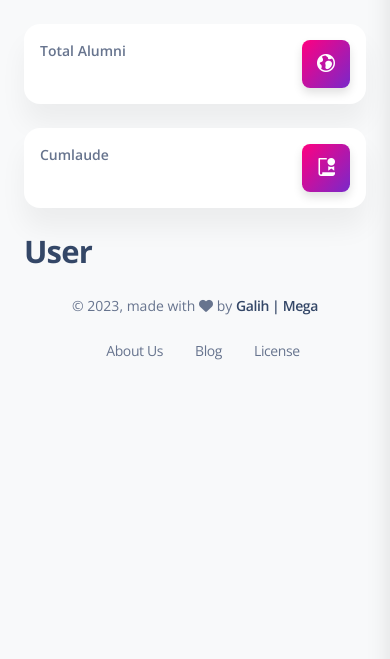
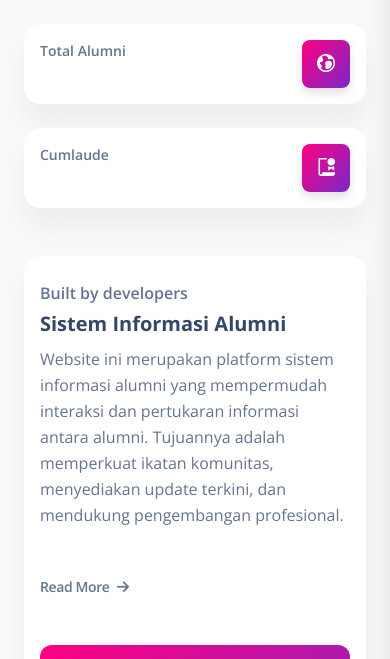
Before and after one commit to adams099/Sistem-Informasi-Alumni, a CodeIgniter 4 app: template app/Views/user/index.php in a window 390 px wide. Shown: the part 70-729 px from the top of the page. Run offline with PHP 8.4 and a stand-in for CodeIgniter, Linux system fonts and the light colour scheme; the template is opened without the code that fills it, so the values that code supplies are empty; some libraries are stand-ins or nearby versions; grey boxes are pictures that could not be loaded.

Commit message:
update dashboard user, placeholder form update profile or biodata

```diff
--- a/app/Views/user/index.php
+++ b/app/Views/user/index.php
@@ -45,7 +45,52 @@
                 </div>
             </div>
         </div>
+    </div>
 
-        <h1>User</h1>
+    <div class="row mt-4">
+        <div class="col-lg-7 mb-lg-0 mb-4">
+            <div class="card">
+                <div class="card-body p-3">
+                    <div class="row">
+                        <div class="col-lg-6">
+                            <div class="d-flex flex-column h-100">
+                                <p class="mb-1 pt-2 text-bold">Built by developers</p>
+                                <h5 class="font-weight-bolder">Sistem Informasi Alumni</h5>
+                                <p class="mb-5">Website ini merupakan platform sistem informasi alumni yang mempermudah interaksi dan pertukaran informasi antara alumni. Tujuannya adalah memperkuat ikatan komunitas, menyediakan update terkini, dan mendukung pengembangan profesional.</p>
+                                <a class="text-body text-sm font-weight-bold mb-0 icon-move-right mt-auto" href="#">
+                                    Read More
+                                    <i class="fas fa-arrow-right text-sm ms-1" aria-hidden="true"></i>
+                                </a>
+                            </div>
+                        </div>
+                        <div class="col-lg-5 ms-auto text-center mt-5 mt-lg-0">
+                            <div class="bg-gradient-primary border-radius-lg h-100">
+                                <img src="<?= base_url(); ?>../assets/img/shapes/waves-white.svg" class="position-absolute h-100 w-50 top-0 d-lg-block d-none" alt="waves">
+                                <div class="position-relative d-flex align-items-center justify-content-center h-100">
+                                    <img class="w-100 position-relative z-index-2 pt-4" src="<?= base_url(); ?>../assets/img/logopoltek.png" alt="rocket">
+                                </div>
+                            </div>
+                        </div>
+                    </div>
+                </div>
+            </div>
+        </div>
+        <div class="col-lg-5">
+            <div class="card h-100 p-3">
+                <div class="overflow-hidden position-relative border-radius-lg bg-cover h-100" style="background-image: url('<?= base_url(); ?>../assets/img/ivancik.jpg');">
+                    <span class="mask bg-gradient-dark"></span>
+                    <div class="card-body position-relative z-index-1 d-flex flex-column h-100 p-3">
+                        <h5 class="text-white font-weight-bolder mb-4 pt-2">Sejarah Poltek GT</h5>
+                        <p class="text-white">
+                            Pada 7 April 1981, PT Gajah Tunggal Group meresmikan PATIGAT sebagai respons terhadap LOLAPIL yang diinisiasi oleh Menteri Perindustrian. PATIGAT berkembang dengan membuka berbagai jurusan dan bekerjasama dengan ITB. Pada 1995, dengan izin Yayasan Bina Dharma Nurharapan Indonesia, PATIGAT berubah menjadi Politeknik Gajah Tunggal...</p>
+                        <a class="text-white text-sm font-weight-bold mb-0 icon-move-right mt-auto" href="#">
+                            Read More
+                            <i class="fas fa-arrow-right text-sm ms-1" aria-hidden="true"></i>
+                        </a>
+                    </div>
+                </div>
+            </div>
+        </div>
     </div>
-    <?= $this->endSection('content'); ?>
+</div>
+<?= $this->endSection('content'); ?>
```
Also changed, not shown: app/Views/user/profile.php (+8 -8 lines), 1 other file.
